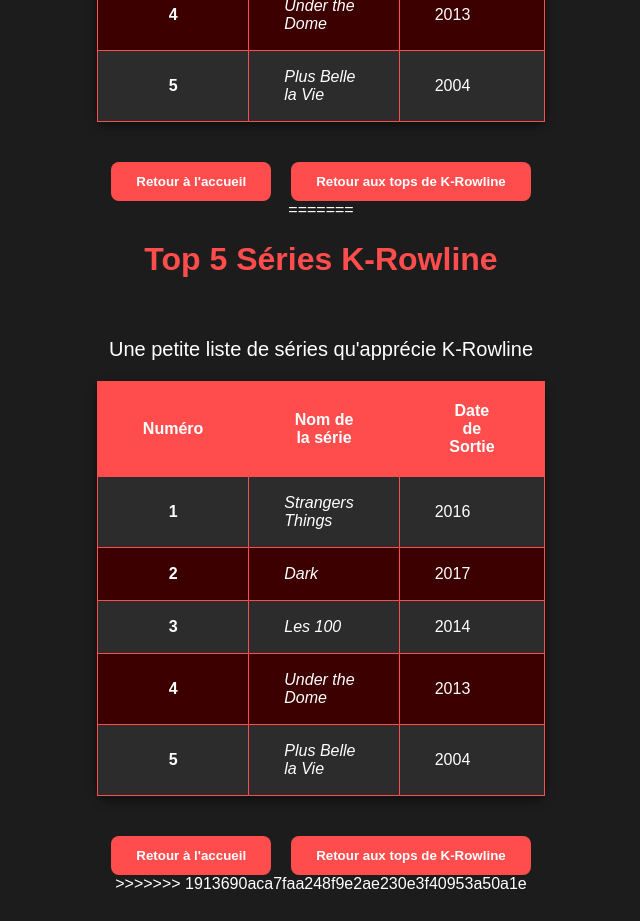
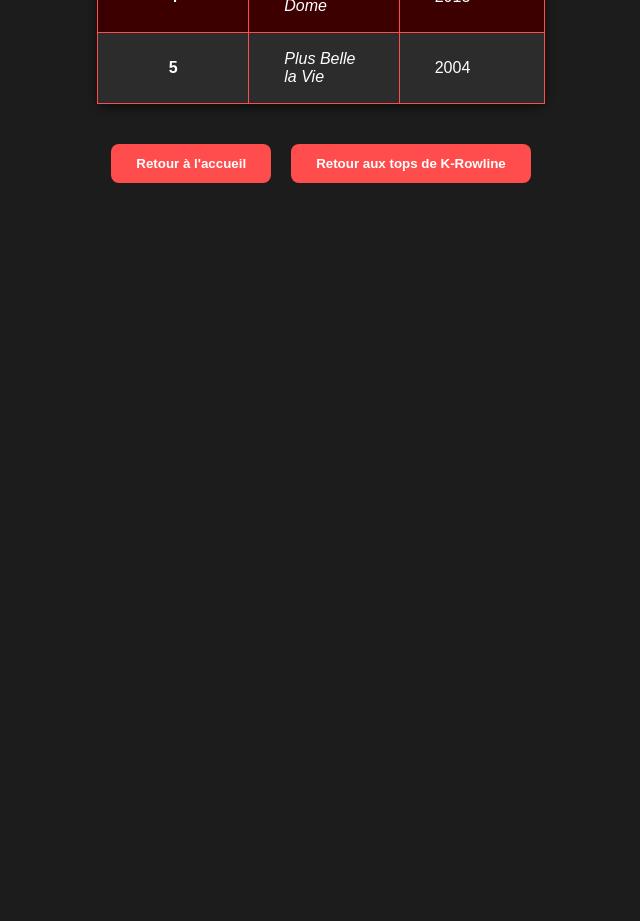
Before and after one commit to Lorenzo99hub/mon_site, a plain HTML site: page SeriesKRowline.html in a window 1280 px wide. Shown: the part 500-1421 px from the top of the page, without its empty margins (319-959 px from the left). After the commit the page ends 800 px from the top, so only its background shows below. Drawn offline with Linux system fonts and the light colour scheme.

Commit message:
Encore...

```diff
--- a/Bearcat.html
+++ b/Bearcat.html
@@ -1,3 +1,4 @@
+
 <!DOCTYPE html>
 <html>
 
@@ -35,40 +36,3 @@
 </body>
 
 </html>
-<!DOCTYPE html>
-<html>
-
-<head>
-    <meta charset="UTF-8">
-    <meta name="viewport" content="width=device-width, initial-scale=1.0">
-    <title>Accueil - Mon Top 10</title>
-    <link rel="stylesheet" href="style.css">
-</head>
-
-<body>
-
-    <header>
-
-        <h1> Les TOPS de Bearcat </h1>
-
-    </header>
-
-<main>
-    <p id="introduction">Choisissez un de ses Tops :</p>
-
-    <nav id="style-bouton">
-        <button onclick="window.location.href='JVBearcat.html'">Top 5 Jeux Vidéos Bearcat</button>
-        <button onclick="window.location.href='SeriesBearcat.html'">Top 5 Séries Bearcat</button>
-    </nav>
-
-    <nav id="style-bouton">
-        <button onclick="window.location.href='index.html'"> Retour à l'accueil</button>
-    </nav>
-
-
-</main>
-
-
-</body>
-
-</html>
--- a/SeriesKRowline.html
+++ b/SeriesKRowline.html
@@ -1,4 +1,3 @@
-<<<<<<< HEAD
 <!DOCTYPE html>
 <html>
 
@@ -63,70 +62,4 @@
     </nav>
 </main>
 </body>
-=======
-<!DOCTYPE html>
-<html>
-
-<body>
-<head>
-    <meta charset="UTF-8">
-    <meta name="viewport" content="width=device-width, initial-scale=1.0">
-    <title>Top 10 Jeux Vidéos</title>
-    <link rel="stylesheet" href="style.css">
-</head>
-
-<header>
-
-<h1> Top 5 Séries K-Rowline</h1>
-<p id="introduction"> Une petite liste de séries qu'apprécie K-Rowline</p>
-
-</header>
-<main>
-<table id="top10">
-
-    <thead>
-            <tr>
-                <th>Numéro</th>
-                <th>Nom de la série</th>
-                <th> Date de Sortie</th>
-            </tr>
-        </thead>
-
-    <tbody>
-    <tr>
-        <td> 1</td>
-        <td> Strangers Things</td>
-        <td> 2016</td>
-    </tr>
-    <tr>
-        <td> 2</td>
-        <td> Dark</td>
-        <td> 2017</td>
-    </tr>
-    <tr>
-        <td> 3</td>
-        <td> Les 100 </td>
-        <td> 2014</td>
-    </tr>
-    <tr>
-        <td> 4</td>
-        <td> Under the Dome</td>
-        <td> 2013</td>
-    </tr>
-    <tr>
-        <td> 5</td>
-        <td> Plus Belle la Vie </td>
-        <td> 2004</td>
-    </tr>
-    </tbody>
-
-</table>
-
-<nav id="style-bouton">
-        <button onclick="window.location.href='index.html'"> Retour à l'accueil</button>
-        <button onclick="window.location.href='KRowline.html'"> Retour aux tops de K-Rowline</button>
-    </nav>
-</main>
-</body>
->>>>>>> 1913690aca7faa248f9e2ae230e3f40953a50a1e
 </html>
```
Also changed, not shown: KRowline.html (+0 -38 lines), Lorenzo.html (+0 -39 lines), Siphri.html (+2 -0 lines).
